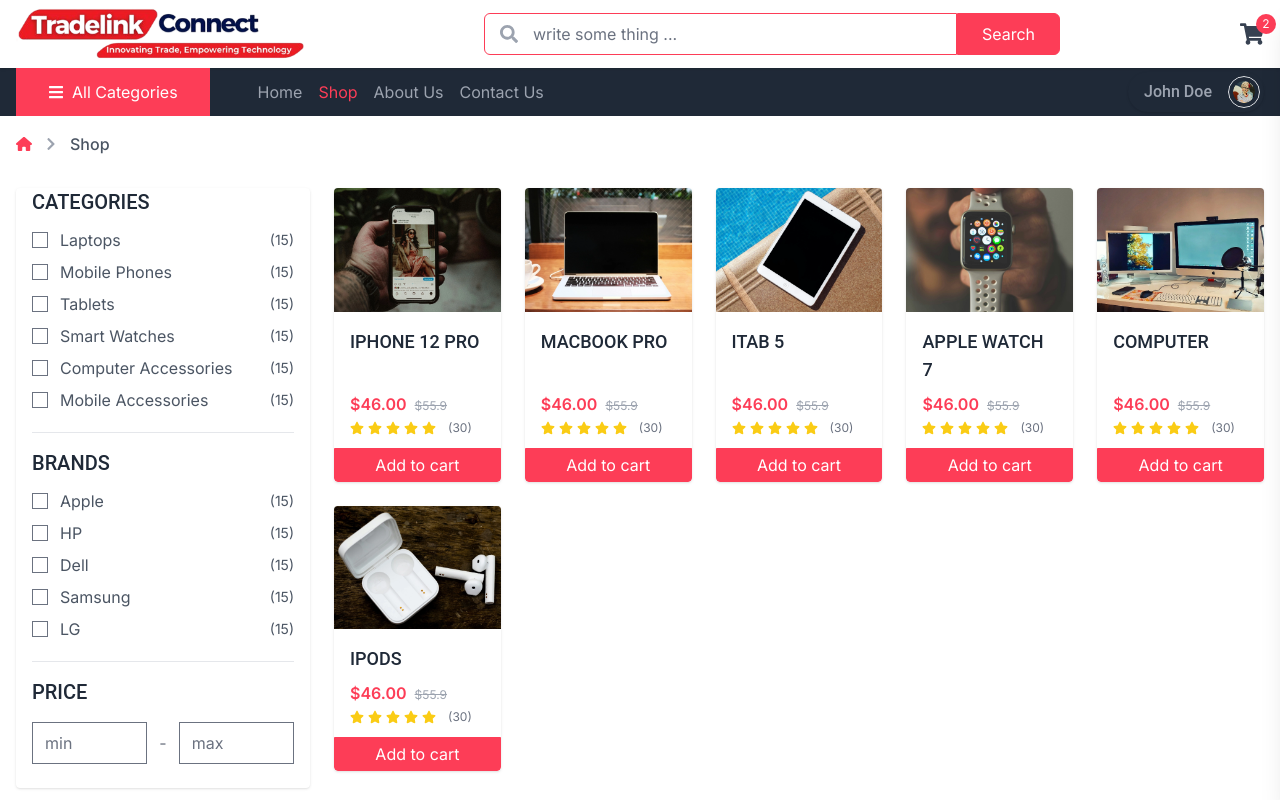
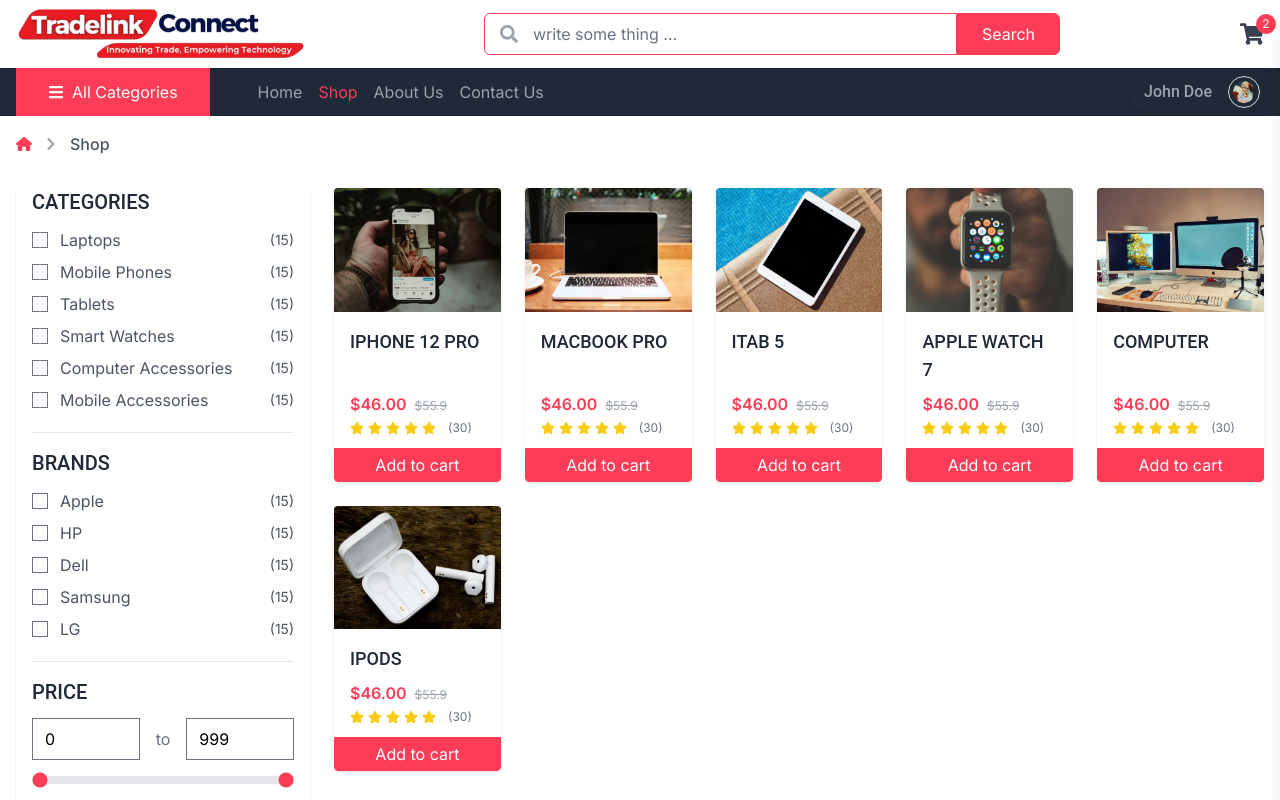
Before and after one commit to saleemullahkhansaleem/shop, a Next.js app: page /shop in a window 1280 px wide. Shown: the top 800 px of the page. Built offline with nearby package versions, Linux system fonts and the light colour scheme.

Commit message:
add price slider

```diff
--- a/src/app/globals.css
+++ b/src/app/globals.css
@@ -482,6 +482,10 @@
   border-color: #2563eb;
 }
 
+.accent-primary {
+  accent-color: #fd3d57;
+}
+
 input::-moz-placeholder,
 textarea::-moz-placeholder {
   color: #6b7280;
--- /dev/null
+++ b/src/app/shop/components/PriceRangeSelector.jsx
@@ -0,0 +1,63 @@
+"use client";
+
+import { useState } from "react";
+
+export default function PriceRangeSelector() {
+  const [minPrice, setMinPrice] = useState(0);
+  const [maxPrice, setMaxPrice] = useState(999);
+
+  return (
+    <div className="w-full max-w-md mx-auto">
+      <div className="flex items-center mt-2">
+        <input
+          type="number"
+          min={0}
+          max={maxPrice}
+          className="border border-gray-300 rounded-md w-full p-2 mr-4"
+          value={minPrice}
+          onChange={(e) => {
+            e.target.value >= 0 &&
+              e.target.value <= maxPrice &&
+              setMinPrice(e.target.value);
+          }}
+          placeholder="Min"
+        />
+        <span className="text-gray-500">to</span>
+        <input
+          type="number"
+          min={minPrice}
+          max={999}
+          className="border border-gray-300 rounded-md w-full p-2 ml-4"
+          value={maxPrice}
+          onChange={(e) => {
+            e.target.value >= minPrice &&
+              e.target.value <= 999 &&
+              setMaxPrice(e.target.value);
+          }}
+          placeholder="Max"
+        />
+      </div>
+      <div className="mt-4 flex items-center">
+        <input
+          type="range"
+          min={0}
+          max={maxPrice}
+          value={minPrice}
+          onChange={(e) => setMinPrice(e.target.value)}
+          className="w-full h-2 bg-gray-200 appearance-none cursor-pointer accent-primary"
+        />
+        <input
+          type="range"
+          min={minPrice}
+          max={999}
+          value={maxPrice}
+          onChange={(e) => setMaxPrice(e.target.value)}
+          className="w-full h-2 bg-gray-200 appearance-none cursor-pointer accent-primary"
+        />
+      </div>
+      <div className="mt-4 text-sm text-gray-600">
+        Selected range: ${minPrice} - ${maxPrice}
+      </div>
+    </div>
+  );
+}
--- a/src/app/shop/page.jsx
+++ b/src/app/shop/page.jsx
@@ -1,8 +1,8 @@
 import ProductCard from "@/components/shop/ProductCard";
 import { products } from "@/data/products";
-import { FaGripVertical, FaList, FaRegHeart } from "react-icons/fa";
 import FilterButton from "./components/FilterButton";
 import { categories } from "@/data/categories";
+import PriceRangeSelector from "./components/PriceRangeSelector";
 
 const shop = () => {
   const brands = ["Apple", "HP", "Dell", "Samsung", "LG"];
@@ -59,66 +59,6 @@
                   <div className="ml-auto text-sm text-gray-600">(15)</div>
                 </div>
               ))}
-              {/* <div className="flex items-center">
-                <input
-                  type="checkbox"
-                  name="brand-2"
-                  id="brand-2"
-                  className="rounded-sm cursor-pointer text-primary focus:ring-0"
-                />
-                <label
-                  htmlFor="brand-2"
-                  className="ml-3 text-gray-600 cusror-pointer"
-                >
-                  Magniflex
-                </label>
-                <div className="ml-auto text-sm text-gray-600">(9)</div>
-              </div>
-              <div className="flex items-center">
-                <input
-                  type="checkbox"
-                  name="brand-3"
-                  id="brand-3"
-                  className="rounded-sm cursor-pointer text-primary focus:ring-0"
-                />
-                <label
-                  htmlFor="brand-3"
-                  className="ml-3 text-gray-600 cusror-pointer"
-                >
-                  Ashley
-                </label>
-                <div className="ml-auto text-sm text-gray-600">(21)</div>
-              </div>
-              <div className="flex items-center">
-                <input
-                  type="checkbox"
-                  name="brand-4"
-                  id="brand-4"
-                  className="rounded-sm cursor-pointer text-primary focus:ring-0"
-                />
-                <label
-                  htmlFor="brand-4"
-                  className="ml-3 text-gray-600 cusror-pointer"
-                >
-                  M&D
-                </label>
-                <div className="ml-auto text-sm text-gray-600">(10)</div>
-              </div>
-              <div className="flex items-center">
-                <input
-                  type="checkbox"
-                  name="brand-5"
-                  id="brand-5"
-                  className="rounded-sm cursor-pointer text-primary focus:ring-0"
-                />
-                <label
-                  htmlFor="brand-5"
-                  className="ml-3 text-gray-600 cusror-pointer"
-                >
-                  Olympic
-                </label>
-                <div className="ml-auto text-sm text-gray-600">(10)</div>
-              </div> */}
             </div>
           </div>
 
@@ -126,50 +66,12 @@
             <h3 className="mb-3 text-xl font-medium text-gray-800 uppercase">
               Price
             </h3>
-            <div className="flex items-center mt-4">
-              <input
-                type="text"
-                name="min"
-                id="min"
-                className="w-full px-3 py-1 text-gray-600 border-gray-300 rounded shadow-sm focus:border-primary focus:ring-0"
-                placeholder="min"
-              />
-              <span className="mx-3 text-gray-500">-</span>
-              <input
-                type="text"
-                name="max"
-                id="max"
-                className="w-full px-3 py-1 text-gray-600 border-gray-300 rounded shadow-sm focus:border-primary focus:ring-0"
-                placeholder="max"
-              />
-            </div>
+            <PriceRangeSelector />
           </div>
         </div>
       </div>
       {/* <!-- products --> */}
       <div className="col-span-3">
-        {/* <div className="flex items-center mb-4">
-        <select
-          name="sort"
-          id="sort"
-          className="px-4 py-3 text-sm text-gray-600 border-gray-300 rounded shadow-sm w-44 focus:ring-primary focus:border-primary"
-        >
-          <option value="">Default sorting</option>
-          <option value="price-low-to-high">Price low to high</option>
-          <option value="price-high-to-low">Price high to low</option>
-          <option value="latest">Latest product</option>
-        </select>
-
-        <div className="flex gap-2 ml-auto">
-          <div className="flex items-center justify-center w-10 text-white border rounded cursor-pointer border-primary h-9 bg-primary">
-            <FaGripVertical />
-          </div>
-          <div className="flex items-center justify-center w-10 text-gray-600 border border-gray-300 rounded cursor-pointer h-9">
-            <FaList />
-          </div>
-        </div>
-      </div> */}
-
         <div className="grid grid-cols-2 sm:grid-cols-3 md:grid-cols-3 lg:grid-cols-4 xl:grid-cols-5 gap-6">
           {products.map((product) => (
             <ProductCard key={product?.id} product={product} />
```
